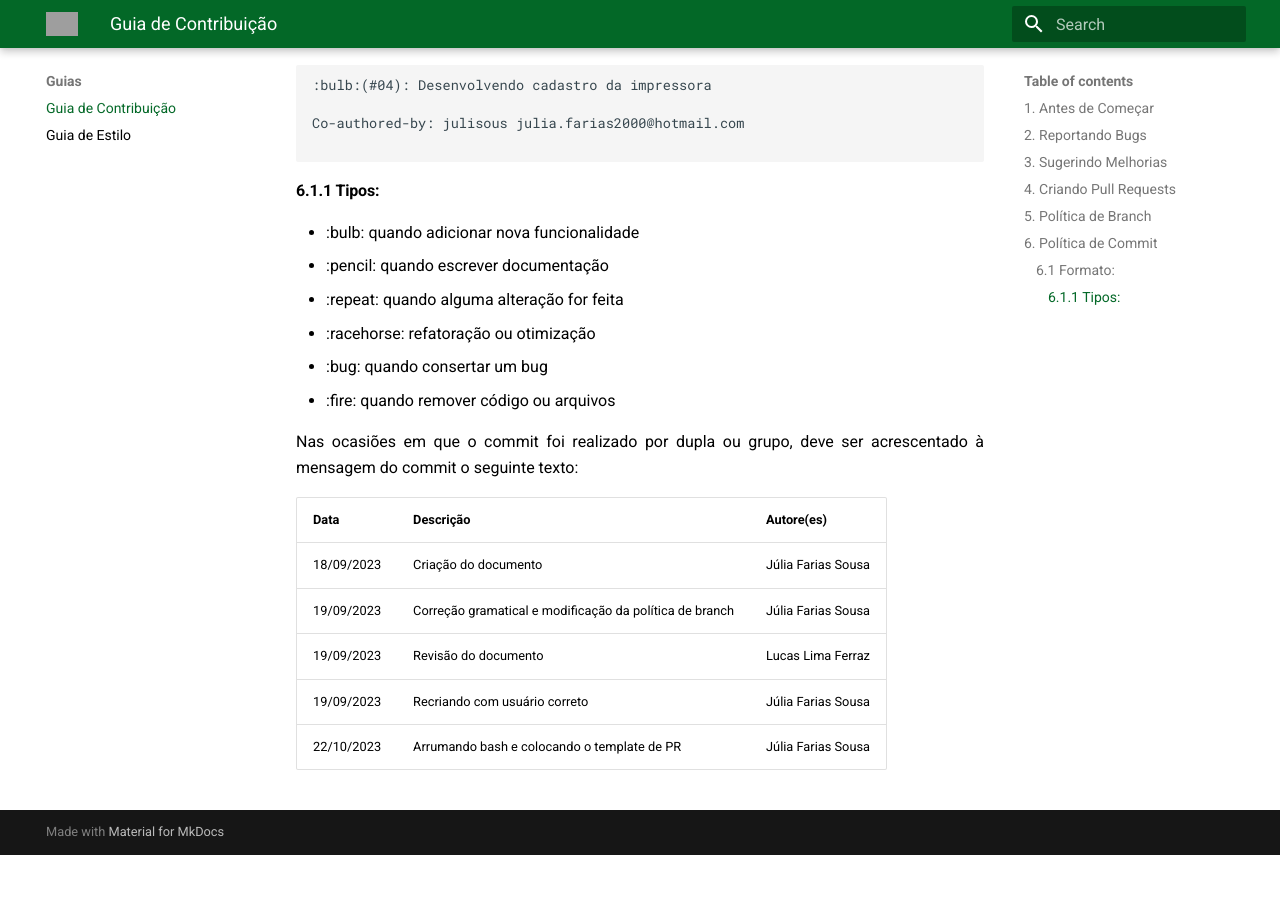
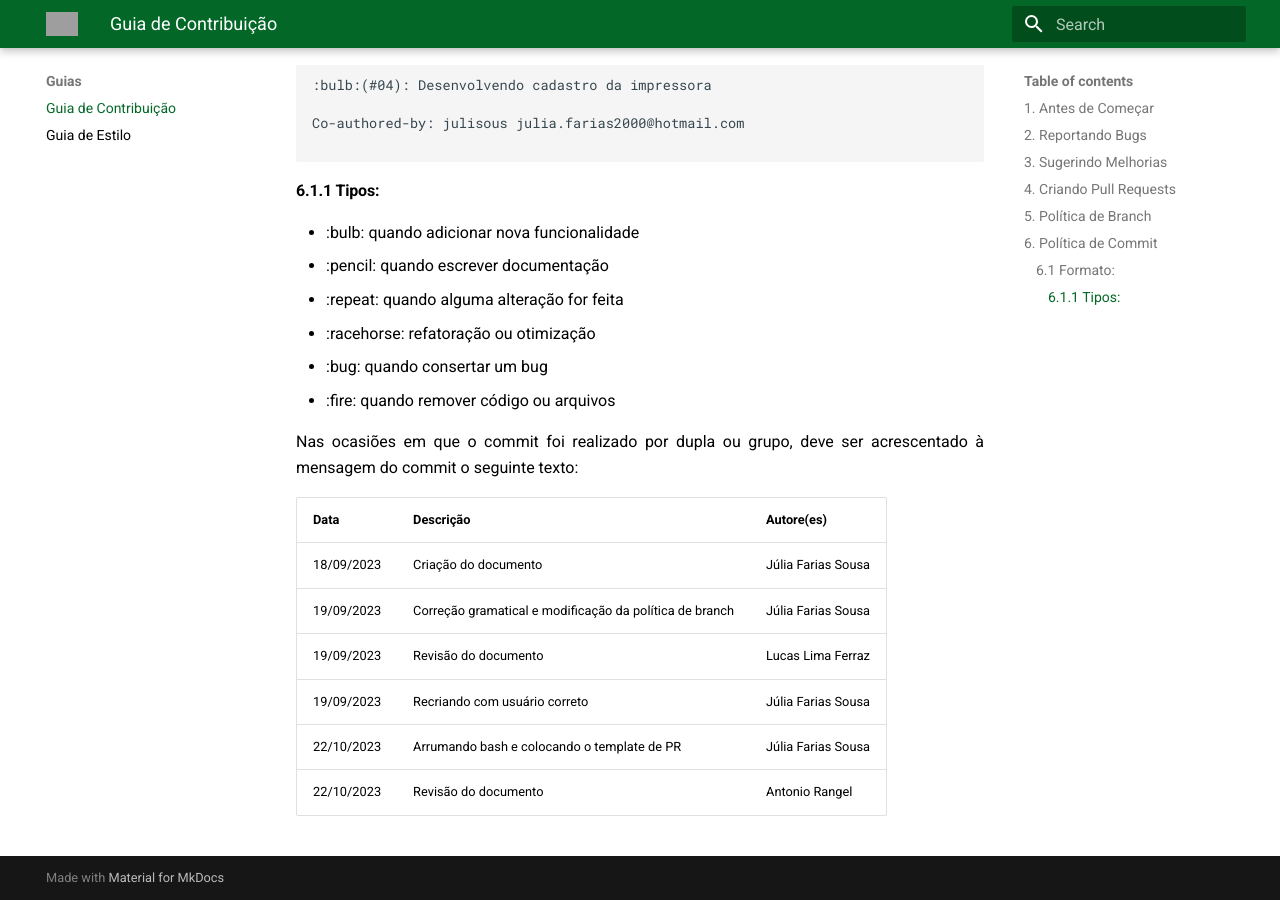
Before and after one commit to fga-eps-mds/2023.2-PrintGo-Doc, an MkDocs documentation site: the page built from docs/guia_de_contribuicao.md, in a window 1280 px wide and 900 px high, scrolled down 2760 px. Built offline with MkDocs 1.6.1 and Material for MkDocs 9.7.7, drawn with Linux system fonts in a browser that asks for light colours; before the commit the page ends 3615 px from its top, so only the background shows below that; grey boxes are pictures that could not be loaded.

Commit message:
:pencil:(#159): Adicionando revisão

```diff
--- a/docs/guia_de_contribuicao.md
+++ b/docs/guia_de_contribuicao.md
@@ -117,3 +117,4 @@ Nas ocasiões em que o commit foi realizado por dupla ou grupo, deve ser acresce
 |19/09/2023| Revisão do documento | Lucas Lima Ferraz |
 |19/09/2023| Recriando com usuário correto | Júlia Farias Sousa |
 |22/10/2023| Arrumando bash e colocando o template de PR | Júlia Farias Sousa |
+|22/10/2023| Revisão do documento | Antonio Rangel |
```
